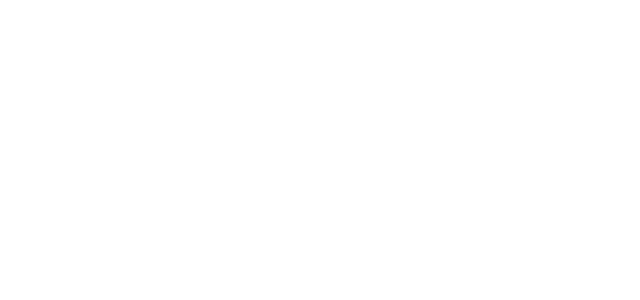
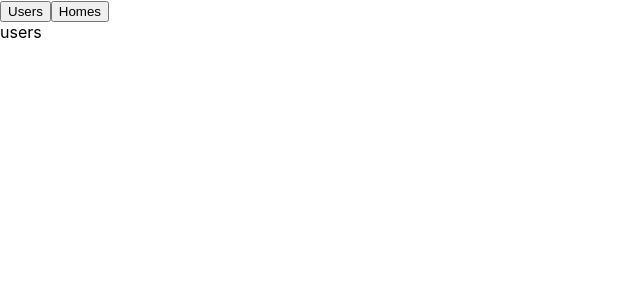
Before and after one commit to JorTorosyan/CRUD-app, a React (Create React App) app: page / in a window 1280 px wide. Shown: the top 300 px of the page, without its empty margins (0-640 px from the left). Built offline with nearby package versions, Linux system fonts and the light colour scheme.

Commit message:
added sidebar buttons - routes

```diff
--- a/src/App.js
+++ b/src/App.js
@@ -3,10 +3,12 @@
 import { renderRoutes } from "react-router-config";
 import Routes from "./router/router";
 import {Switch} from "react-router-dom";
+import Sidebar from "./components/sidebar";
 
 function App() {
   return (
-      <div className="App">
+      <div className="app">
+          <Sidebar />
           <Switch>{renderRoutes(Routes)}</Switch>
       </div>
   );
--- a/src/components/sidebar/index.js
+++ b/src/components/sidebar/index.js
@@ -0,0 +1,21 @@
+import React from 'react';
+import {useHistory} from "react-router-dom";
+
+const Sidebar = () => {
+    const history = useHistory();
+    const usersPage = () => {
+        history.push('/users');
+    }
+    const homesPage = () => {
+        history.push('/homes');
+    }
+
+    return (
+        <div className="sidebar">
+            <button onClick={ () => usersPage() }>Users</button>
+            <button onClick={ () => homesPage() }>Homes</button>
+        </div>
+    );
+}
+
+export default Sidebar;
--- a/src/pages/homes/index.js
+++ b/src/pages/homes/index.js
@@ -2,7 +2,9 @@
 
 const Homes = () => {
     return (
-        <></>
+        <div>
+            homes
+        </div>
     );
 }
 
--- a/src/pages/users/index.js
+++ b/src/pages/users/index.js
@@ -2,8 +2,9 @@
 
 const Users = () => {
     return (
-        <>
-        </>
+        <div className="users">
+            users
+        </div>
     );
 }
 
--- a/src/router/router.js
+++ b/src/router/router.js
@@ -8,6 +8,11 @@
         component: Users,
     },
     {
+        path: '/users',
+        exact: true,
+        component: Users,
+    },
+    {
         path: '/homes',
         component: Homes,
     },
```
